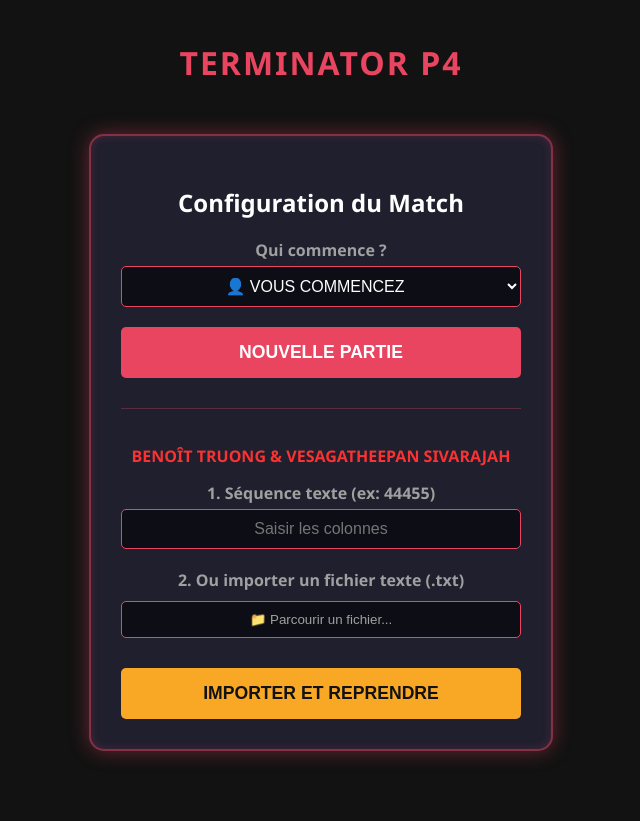
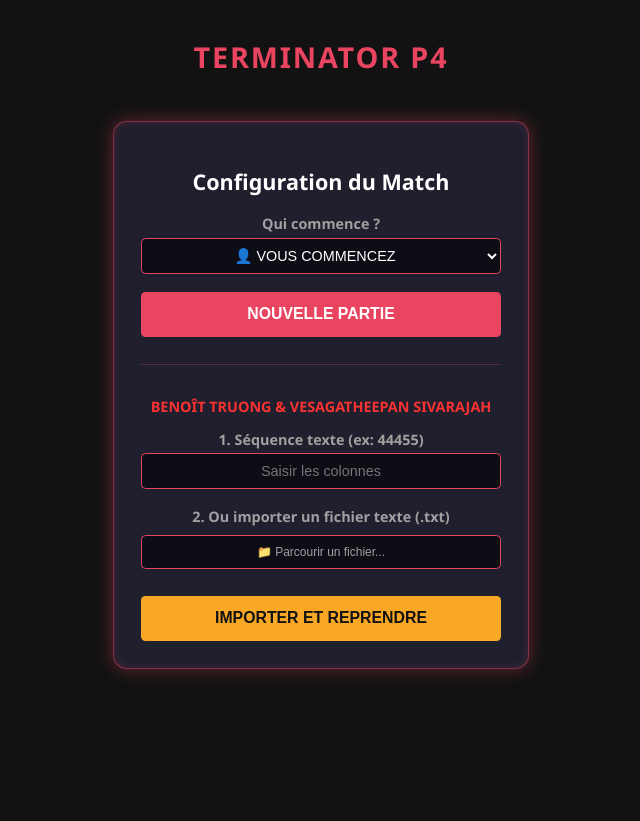
Before and after one commit to mohandgalou06/puissance4, a Flask app: page / in a window 1280 px wide. Shown: the whole page, without its empty margins (319-959 px from the left). After the commit the page ends 678 px from the top, so only its background shows below. Run offline with Flask 3, Linux system fonts and the light colour scheme.

Commit message:
Adjust body zoom level in index.html

```diff
--- a/templates/index.html
+++ b/templates/index.html
@@ -4,7 +4,7 @@
     <meta charset="UTF-8">
     <title>Terminator P4</title>
     <style>
-        body { font-family: 'Segoe UI', Tahoma, Geneva, Verdana, sans-serif; text-align: center; background-color: #121212; color: #ffffff; margin: 0; padding: 20px;}
+        body {zoom:90%; font-family: 'Segoe UI', Tahoma, Geneva, Verdana, sans-serif; text-align: center; background-color: #121212; color: #ffffff; margin: 0; padding: 20px;}
         h1 { color: #e94560; text-transform: uppercase; letter-spacing: 2px; }
 
         #menu { background-color: #1f1f2e; padding: 30px; border-radius: 15px; width: 400px; margin: 50px auto; border: 2px solid rgba(233, 69, 96, 0.5); box-shadow: 0 0 20px rgba(233, 69, 96, 0.4), inset 0 0 10px rgba(233, 69, 96, 0.2); }
```
